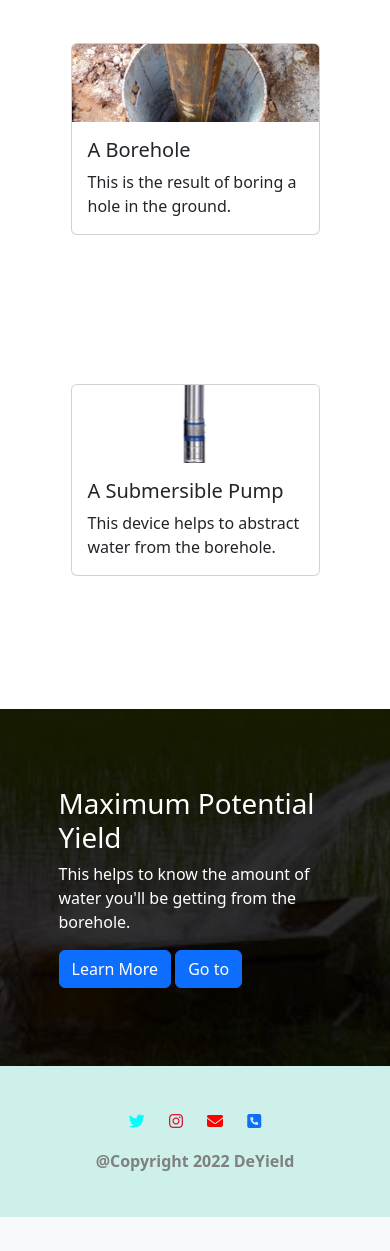
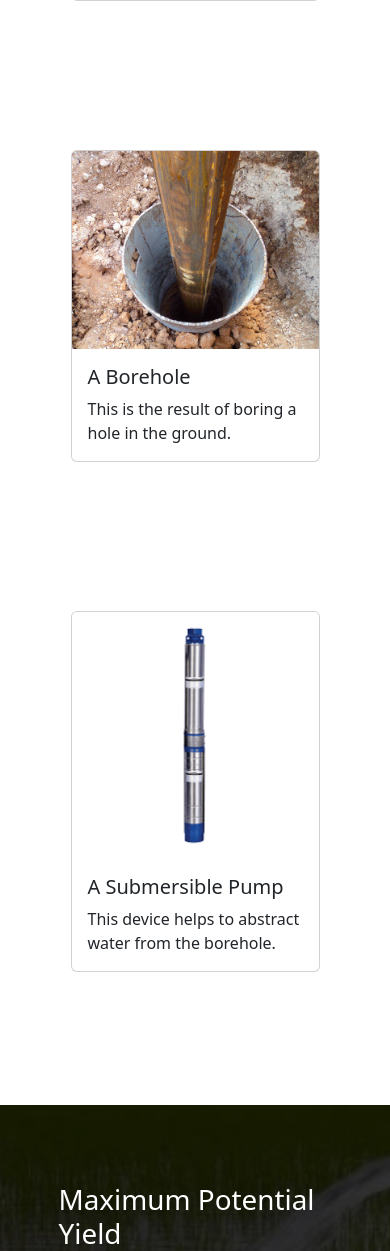
Before and after one commit to WesSno/Web-App, a Flask app: page / in a window 390 px wide; the page is wider, and only the part inside the window is pictured. Shown: the part 1481-2732 px from the top of that part. Before the commit the page ends 2698 px from the top of that part, so only its background shows below. Run offline with Flask 2, Linux system fonts and the light colour scheme; some libraries are stand-ins or nearby versions.

```diff
--- a/static/css/styles.css
+++ b/static/css/styles.css
@@ -1,3 +1,9 @@
+html,body {
+    margin:0;
+    padding:0;
+    overflow-x:hidden;
+}
+
 .navbar{
     padding-left: 70px;
     padding-right: 100px;
@@ -215,9 +221,6 @@ label {
     line-height: 1.5;
 }
 
-#about0{
-
-}
 
 #py_body{
     background: rgba(0,0,0,0.8)url("yield_img.jpg");
@@ -248,3 +251,31 @@ label {
 .email_col{
     color: red;
 }
+
+@media (max-width: 1028px) {
+    .card-img-top{
+        height: 100%;
+        object-fit:cover;
+        transform: rotate(0deg);
+        padding: 0%;
+    }
+}
+
+@media (max-width:500px) {
+    .title-img{
+        width: 350px;
+    }
+}
+
+@media (max-width:280px){
+    .title-img{
+        width: 250px;
+    }
+}
+
+@media (max-width: 1028px) {
+    .step_img{
+        width:50vw;
+    }
+
+}
--- a/templates/home.html
+++ b/templates/home.html
@@ -87,7 +87,7 @@
       <div class="row">
         <div class="col-lg-4 col-md-6">
           <div class="card">
-            <img src="static/images/rig.jpg" alt="A borehole rig" class="card-img-top">
+            <img src="static/images/rig.jpg" alt="A borehole rig" class="card-img-top img-fluid">
             <div class="card-body">
               <h5 class="card-title">A Borehole Rig</h5>
               <p class="card-text">This machine is used for drilling a hole into the ground.</p>
@@ -96,7 +96,7 @@
         </div>
         <div class="col-lg-4 col-md-6">
           <div class="card">
-            <img src="static/images/borehole.jpg" alt="A borehole" class="card-img-top">
+            <img src="static/images/borehole.jpg" alt="A borehole" class="card-img-top img-fluid">
             <div class="card-body">
               <h5 class="card-title">A Borehole</h5>
               <p class="card-text">This is the result of boring a hole in the ground.</p>
@@ -105,7 +105,7 @@
         </div>
         <div class="col-lg-4 col-md-6">
           <div class="card">
-            <img src="static/images/pump.png" alt="A Submersible Pump " class="card-img-top">
+            <img src="static/images/pump.png" alt="A Submersible Pump " class="card-img-top img-fluid">
             <div class="card-body">
               <h5 class="card-title">A Submersible Pump</h5>
               <p class="card-text">This device helps to abstract water from the borehole.</p>
--- a/templates/step_test.html
+++ b/templates/step_test.html
@@ -78,7 +78,7 @@
                                 <button type="submit" class="btn btn-light">Calculate</button>
                             </form>
                             <h4 style="text-align: center; color: red;">{{failure}}</h4>
-                            <img src="{{image_filename}}" width={{width}} height={{height}}/>
+                            <img src="{{image_filename}}" width={{width}} height={{height}} class="step_img"/>
                             <p style="text-align: center;">Q: {{ Q }}</p>
                              <p style="text-align: center;">Q_max: {{Q_max}}</p>
                         </div>
```
Also changed, not shown: 1 other file.
